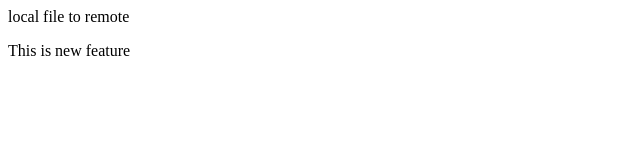
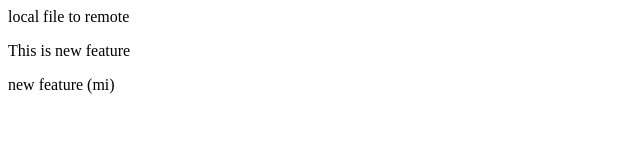
Before and after one commit to shuklamaharshi/localrepo, a plain HTML site: page index.html in a window 1280 px wide. Shown: the whole page, without its empty margins (0-640 px from the left). Drawn offline with Linux system fonts and the light colour scheme.

Commit message:
mi feature added

```diff
--- a/index.html
+++ b/index.html
@@ -1,2 +1,3 @@
 <p> local file to remote</p>
 <p> This is new feature </p>
+<p> new feature (mi) </p>
```
